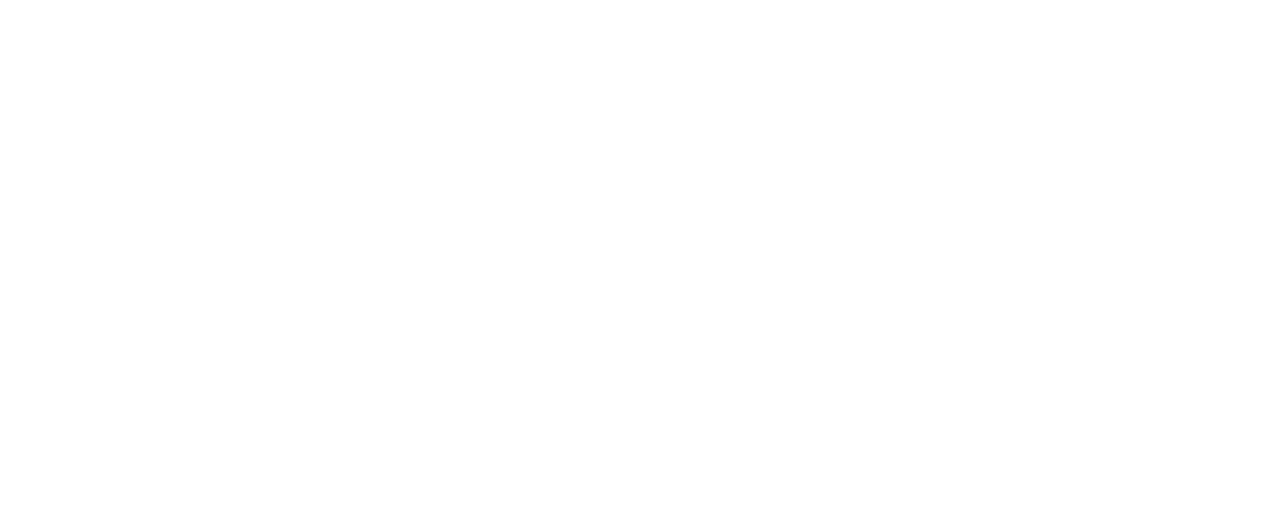
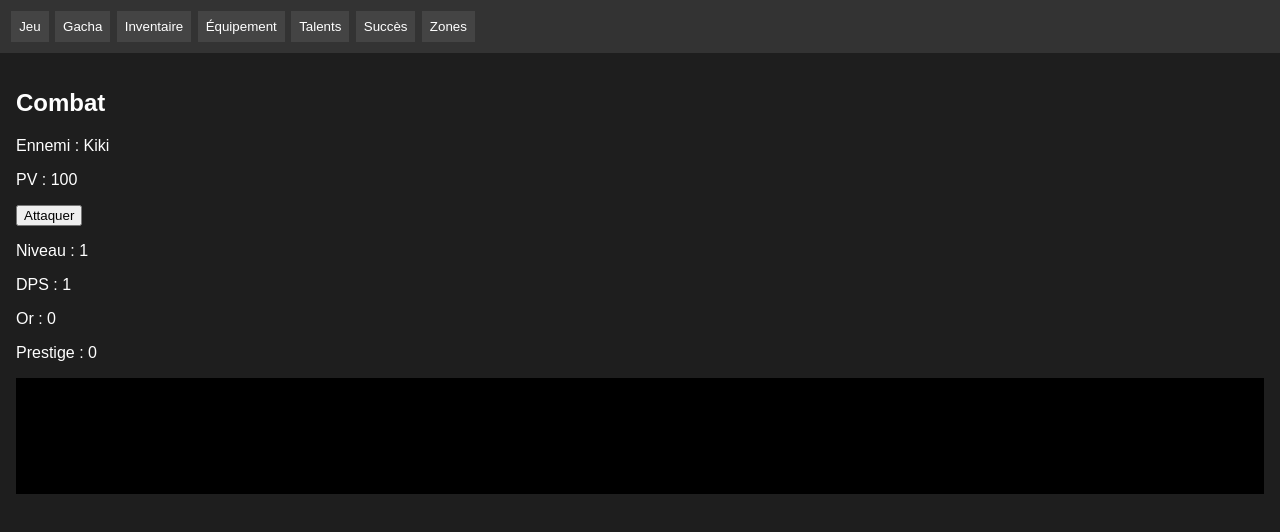
Before and after one commit to krypt0zack/Test-7, a plain HTML site: page index.html in a window 1280 px wide. Drawn offline with Linux system fonts and the light colour scheme.

Commit message:
Add files via upload

```diff
--- a/index.html
+++ b/index.html
@@ -1 +1,67 @@
-<!-- v7 HTML avec onglets, talents, gacha cristal, etc. -->
+
+<!DOCTYPE html>
+<html lang="fr">
+<head>
+  <meta charset="UTF-8">
+  <title>Idle Gacha RPG v7</title>
+  <link rel="stylesheet" href="style.css">
+  <style>
+    body { font-family: sans-serif; background-color: #1e1e1e; color: white; margin: 0; padding: 0; }
+    .tab { display: none; padding: 1rem; }
+    .tab.active { display: block; }
+    nav { display: flex; flex-wrap: wrap; background-color: #333; padding: 0.5rem; }
+    nav button { margin: 0.2rem; padding: 0.5rem; background: #444; color: white; border: none; cursor: pointer; }
+    nav button:hover { background: #666; }
+    #game-log { background: black; padding: 0.5rem; margin-top: 1rem; height: 100px; overflow-y: auto; font-size: 0.9rem; }
+  </style>
+</head>
+<body>
+
+<nav>
+  <button onclick="showTab('game')">Jeu</button>
+  <button onclick="showTab('gacha')">Gacha</button>
+  <button onclick="showTab('inventory')">Inventaire</button>
+  <button onclick="showTab('equipment')">Équipement</button>
+  <button onclick="showTab('talents')">Talents</button>
+  <button onclick="showTab('success')">Succès</button>
+  <button onclick="showTab('zones')">Zones</button>
+</nav>
+
+<div id="game" class="tab active">
+  <h2>Combat</h2>
+  <div id="enemy-container">
+    <p>Ennemi : <span id="enemy-name">Kiki</span></p>
+    <p>PV : <span id="enemy-hp">100</span></p>
+    <button onclick="clickAttack()">Attaquer</button>
+  </div>
+  <div id="player-stats">
+    <p>Niveau : <span id="player-level">1</span></p>
+    <p>DPS : <span id="dps">1</span></p>
+    <p>Or : <span id="gold">0</span></p>
+    <p>Prestige : <span id="prestige">0</span></p>
+  </div>
+  <div id="game-log"></div>
+</div>
+
+<div id="gacha" class="tab"><h2>🎰 Gacha</h2><p>Interface gacha à venir...</p></div>
+<div id="inventory" class="tab"><h2>🎒 Inventaire</h2><div id="inventory-list"></div></div>
+<div id="equipment" class="tab"><h2>⚔️ Équipement</h2><p>À venir...</p></div>
+<div id="talents" class="tab"><h2>🌟 Talents</h2><p>À venir...</p></div>
+<div id="success" class="tab"><h2>🏆 Succès</h2><p>À venir...</p></div>
+<div id="zones" class="tab"><h2>🌍 Zones</h2><p>Zone actuelle : Forêt</p></div>
+
+<script>
+function showTab(tabId) {
+  document.querySelectorAll('.tab').forEach(tab => {
+    tab.classList.remove('active');
+  });
+  document.getElementById(tabId).classList.add('active');
+}
+</script>
+
+<script>
+// JS avec talents, prestige, objets évolutifs, dialogues, boss, etc.
+</script>
+
+</body>
+</html>
```
